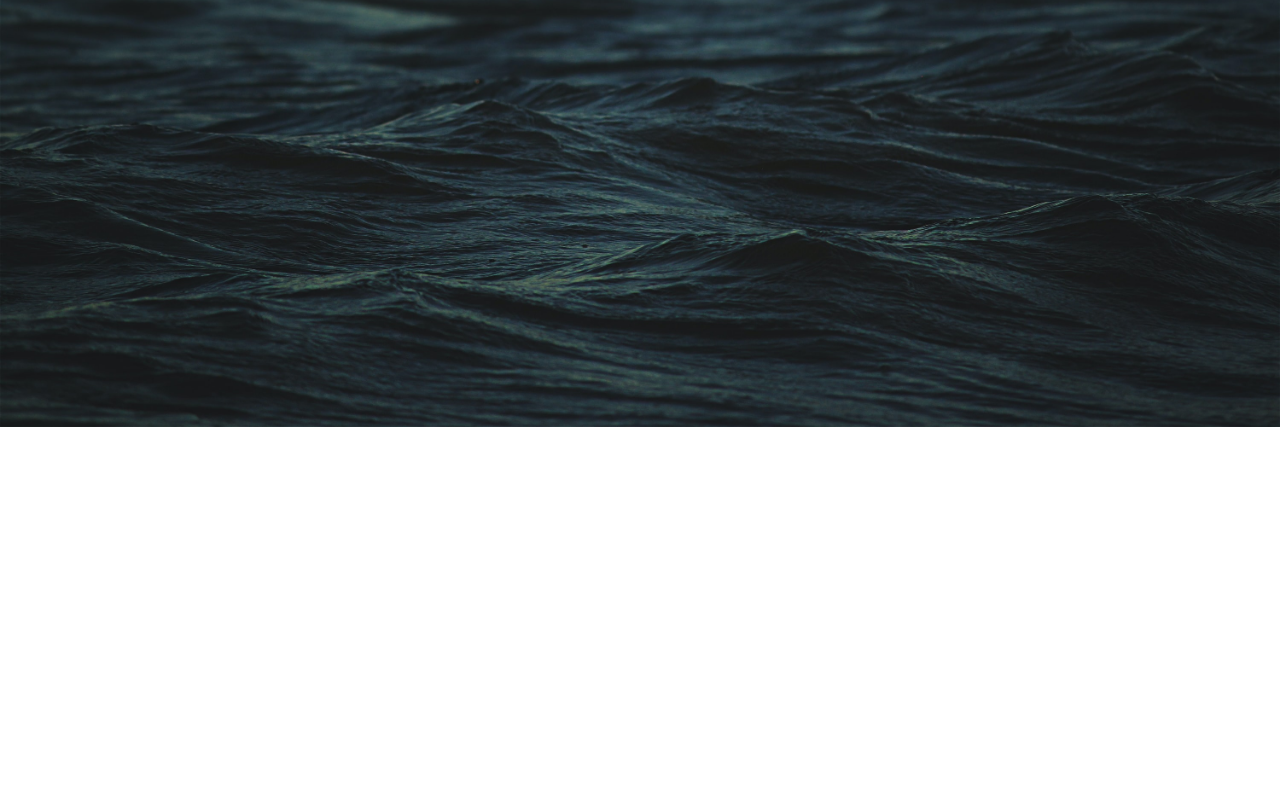
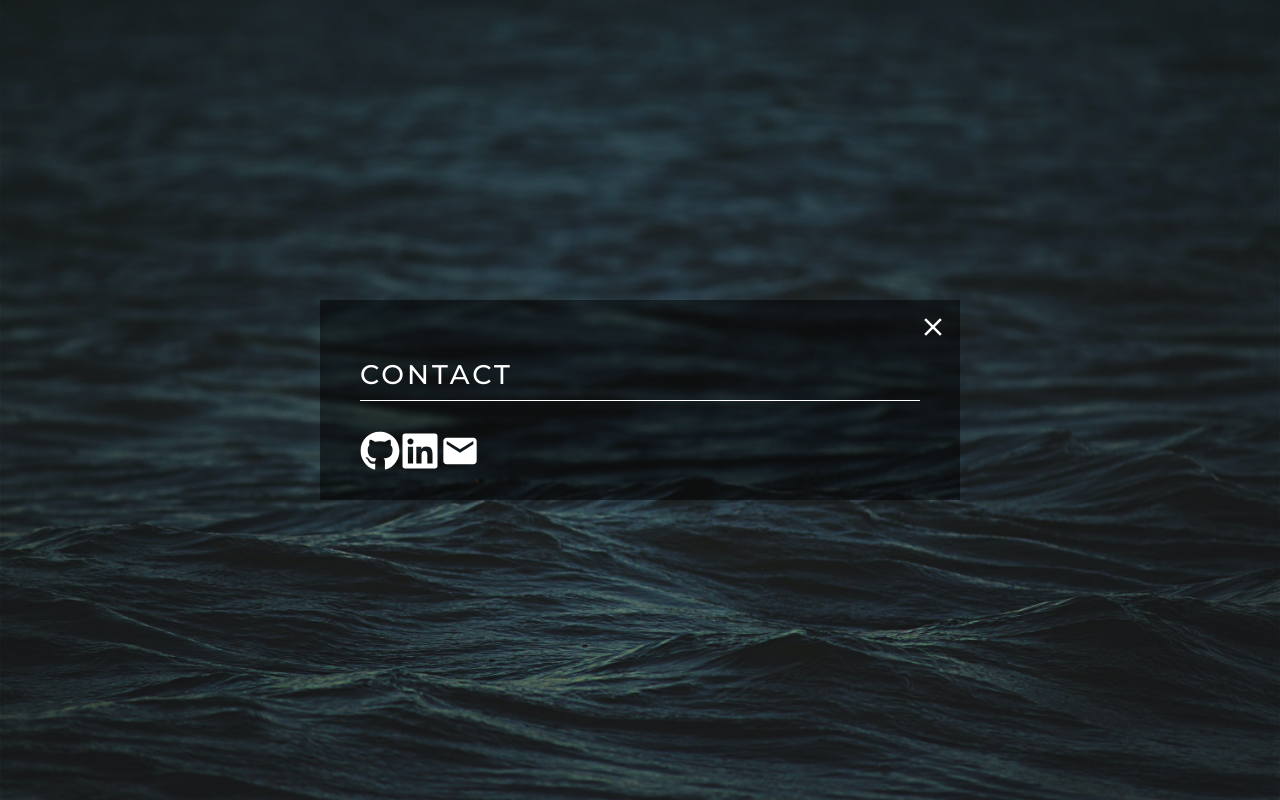
Before and after one commit to vinisklin/portfolio, a React (Create React App) app: page /contact in a window 1280 px wide. Built offline with nearby package versions, Linux system fonts and the light colour scheme.

Commit message:
Create: Container layout for other pages

```diff
--- /dev/null
+++ b/src/pages/AboutMe/index.tsx
@@ -0,0 +1,21 @@
+import React from 'react';
+import { Link } from 'react-router-dom';
+import { MdClose } from 'react-icons/md';
+
+import { Container, ContentBox } from './styles';
+
+const AboutMe: React.FC = () => {
+  return (
+    <Container>
+      <ContentBox>
+        <Link to="/">
+          <MdClose size={30} />
+        </Link>
+
+        <h2>About Me</h2>
+      </ContentBox>
+    </Container>
+  );
+};
+
+export default AboutMe;
--- /dev/null
+++ b/src/pages/AboutMe/styles.ts
@@ -0,0 +1,56 @@
+import styled, { keyframes } from 'styled-components';
+
+export const Container = styled.div`
+  min-height: 100vh;
+
+  display: flex;
+  justify-content: center;
+  align-items: center;
+`;
+
+const appearFromLeft = keyframes`
+  from {
+    opacity: 0;
+    transform: translateX(-8rem);
+  }
+  to {
+    opacity: 1;
+    transform: translateX(0);
+  }
+`;
+
+export const ContentBox = styled.div`
+  max-width: 64rem;
+  width: 90vw;
+  position: relative;
+
+  padding: 5rem 4rem 2.4rem;
+
+  background-color: rgba(0, 0, 0, 0.5);
+  animation: ${appearFromLeft} 1s;
+
+  & > a {
+    position: absolute;
+    top: 0;
+    right: 0;
+
+    width: 3rem;
+    height: 3rem;
+
+    margin: 1.2rem;
+
+    &:hover {
+      color: rgba(255, 255, 255, 0.5);
+    }
+  }
+
+  h2 {
+    margin: 0 auto 3rem;
+
+    border-bottom: 1px solid #fff;
+
+    line-height: 5rem;
+    letter-spacing: 0.3rem;
+    text-transform: uppercase;
+  }
+`;
--- /dev/null
+++ b/src/pages/Contact/index.tsx
@@ -0,0 +1,34 @@
+import React from 'react';
+import { Link } from 'react-router-dom';
+import { MdClose, MdMail } from 'react-icons/md';
+import { FaLinkedin, FaGithub } from 'react-icons/fa';
+
+import { Container, ContentBox } from './styles';
+
+const Contact: React.FC = () => {
+  return (
+    <Container>
+      <ContentBox>
+        <Link to="/">
+          <MdClose size={30} />
+        </Link>
+
+        <h2>Contact</h2>
+
+        <nav>
+          <a href="https://github.com/vinisklin">
+            <FaGithub size={40} />
+          </a>
+          <a href="https://www.linkedin.com/in/vinicius-klingenfus/">
+            <FaLinkedin size={40} />
+          </a>
+          <a href="https://www.linkedin.com/in/vinicius-klingenfus/">
+            <MdMail size={40} />
+          </a>
+        </nav>
+      </ContentBox>
+    </Container>
+  );
+};
+
+export default Contact;
--- /dev/null
+++ b/src/pages/Contact/styles.ts
@@ -0,0 +1,56 @@
+import styled, { keyframes } from 'styled-components';
+
+export const Container = styled.div`
+  min-height: 100vh;
+
+  display: flex;
+  justify-content: center;
+  align-items: center;
+`;
+
+const appearFromLeft = keyframes`
+  from {
+    opacity: 0;
+    transform: translateX(-8rem);
+  }
+  to {
+    opacity: 1;
+    transform: translateX(0);
+  }
+`;
+
+export const ContentBox = styled.div`
+  max-width: 64rem;
+  width: 90vw;
+  position: relative;
+
+  padding: 5rem 4rem 2.4rem;
+
+  background-color: rgba(0, 0, 0, 0.5);
+  animation: ${appearFromLeft} 1s;
+
+  & > a {
+    position: absolute;
+    top: 0;
+    right: 0;
+
+    width: 3rem;
+    height: 3rem;
+
+    margin: 1.2rem;
+
+    &:hover {
+      color: rgba(255, 255, 255, 0.5);
+    }
+  }
+
+  h2 {
+    margin: 0 auto 3rem;
+
+    border-bottom: 1px solid #fff;
+
+    line-height: 5rem;
+    letter-spacing: 0.3rem;
+    text-transform: uppercase;
+  }
+`;
--- a/src/pages/HomePage/index.tsx
+++ b/src/pages/HomePage/index.tsx
@@ -1,4 +1,5 @@
 import React from 'react';
+import { Link } from 'react-router-dom';
 import { FaLinkedin, FaGithub } from 'react-icons/fa';
 
 import { Container, IconsContainer } from './styles';
@@ -6,14 +7,14 @@ import { Container, IconsContainer } from './styles';
 const HomePage: React.FC = () => {
   return (
     <Container>
-      <h1>VINICIUS KLINGENFUS</h1>
-      <h4>FULL STACK DEVELOPER</h4>
+      <h1>Vinicius Klingenfus</h1>
+      <h4>Full Stack Developer</h4>
 
       <nav>
-        <a href="/#">My Projects</a>
-        <a href="/#">About Me</a>
-        <a href="/#">Contact</a>
-        <a href="/#">Resume</a>
+        <Link to="/projects">My Projects</Link>
+        <Link to="/about-me">About Me</Link>
+        <Link to="/contact">Contact</Link>
+        <Link to="/resume">Resume</Link>
       </nav>
 
       <IconsContainer>
--- a/src/pages/HomePage/styles.ts
+++ b/src/pages/HomePage/styles.ts
@@ -11,10 +11,12 @@ export const Container = styled.div`
   h1 {
     letter-spacing: 0.1rem;
     margin-bottom: 3rem;
+    text-transform: uppercase;
   }
 
   h4 {
     margin-bottom: 6rem;
+    text-transform: uppercase;
   }
 
   nav {
--- /dev/null
+++ b/src/pages/Projects/index.tsx
@@ -0,0 +1,21 @@
+import React from 'react';
+import { Link } from 'react-router-dom';
+import { MdClose } from 'react-icons/md';
+
+import { Container, ContentBox } from './styles';
+
+const Projects: React.FC = () => {
+  return (
+    <Container>
+      <ContentBox>
+        <Link to="/">
+          <MdClose size={30} />
+        </Link>
+
+        <h2>My Projects</h2>
+      </ContentBox>
+    </Container>
+  );
+};
+
+export default Projects;
--- /dev/null
+++ b/src/pages/Projects/styles.ts
@@ -0,0 +1,56 @@
+import styled, { keyframes } from 'styled-components';
+
+export const Container = styled.div`
+  min-height: 100vh;
+
+  display: flex;
+  justify-content: center;
+  align-items: center;
+`;
+
+const appearFromLeft = keyframes`
+  from {
+    opacity: 0;
+    transform: translateX(-8rem);
+  }
+  to {
+    opacity: 1;
+    transform: translateX(0);
+  }
+`;
+
+export const ContentBox = styled.div`
+  max-width: 64rem;
+  width: 90vw;
+  position: relative;
+
+  padding: 5rem 4rem 2.4rem;
+
+  background-color: rgba(0, 0, 0, 0.5);
+  animation: ${appearFromLeft} 1s;
+
+  & > a {
+    position: absolute;
+    top: 0;
+    right: 0;
+
+    width: 3rem;
+    height: 3rem;
+
+    margin: 1.2rem;
+
+    &:hover {
+      color: rgba(255, 255, 255, 0.5);
+    }
+  }
+
+  h2 {
+    margin: 0 auto 3rem;
+
+    border-bottom: 1px solid #fff;
+
+    line-height: 5rem;
+    letter-spacing: 0.3rem;
+    text-transform: uppercase;
+  }
+`;
--- /dev/null
+++ b/src/pages/Resume/index.tsx
@@ -0,0 +1,21 @@
+import React from 'react';
+import { Link } from 'react-router-dom';
+import { MdClose } from 'react-icons/md';
+
+import { Container, ContentBox } from './styles';
+
+const Resume: React.FC = () => {
+  return (
+    <Container>
+      <ContentBox>
+        <Link to="/">
+          <MdClose size={30} />
+        </Link>
+
+        <h2>My Resume</h2>
+      </ContentBox>
+    </Container>
+  );
+};
+
+export default Resume;
--- /dev/null
+++ b/src/pages/Resume/styles.ts
@@ -0,0 +1,56 @@
+import styled, { keyframes } from 'styled-components';
+
+export const Container = styled.div`
+  min-height: 100vh;
+
+  display: flex;
+  justify-content: center;
+  align-items: center;
+`;
+
+const appearFromLeft = keyframes`
+  from {
+    opacity: 0;
+    transform: translateX(-8rem);
+  }
+  to {
+    opacity: 1;
+    transform: translateX(0);
+  }
+`;
+
+export const ContentBox = styled.div`
+  max-width: 64rem;
+  width: 90vw;
+  position: relative;
+
+  padding: 5rem 4rem 2.4rem;
+
+  background-color: rgba(0, 0, 0, 0.5);
+  animation: ${appearFromLeft} 1s;
+
+  & > a {
+    position: absolute;
+    top: 0;
+    right: 0;
+
+    width: 3rem;
+    height: 3rem;
+
+    margin: 1.2rem;
+
+    &:hover {
+      color: rgba(255, 255, 255, 0.5);
+    }
+  }
+
+  h2 {
+    margin: 0 auto 3rem;
+
+    border-bottom: 1px solid #fff;
+
+    line-height: 5rem;
+    letter-spacing: 0.3rem;
+    text-transform: uppercase;
+  }
+`;
--- a/src/routes/index.tsx
+++ b/src/routes/index.tsx
@@ -2,10 +2,18 @@ import React from 'react';
 import { Switch, Route } from 'react-router-dom';
 
 import HomePage from '../pages/HomePage';
+import Projects from '../pages/Projects';
+import AboutMe from '../pages/AboutMe';
+import Contact from '../pages/Contact';
+import Resume from '../pages/Resume';
 
 const Routes: React.FC = () => (
   <Switch>
     <Route path="/" exact component={HomePage} />
+    <Route path="/projects" component={Projects} />
+    <Route path="/about-me" component={AboutMe} />
+    <Route path="/contact" component={Contact} />
+    <Route path="/resume" component={Resume} />
   </Switch>
 );
 
--- a/src/styles/global.ts
+++ b/src/styles/global.ts
@@ -15,6 +15,7 @@ export default createGlobalStyle`
   }
 
   body {
+    min-height: 100vh;
     background: url(${background}) center no-repeat;
     background-size: cover;
     /* background-color: #2d3436;
```
